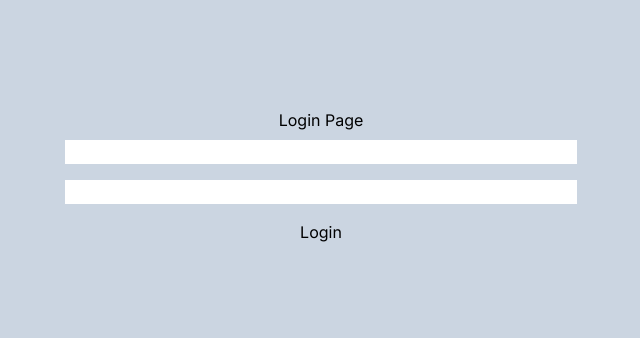
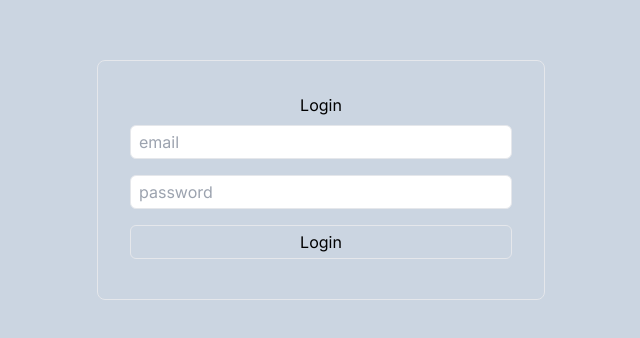
Before and after one commit to Buzzr-Org/buzzr-frontend, a Next.js app: page / in a window 1280 px wide. Shown: the part 220-558 px from the top of the page, without its empty margins (319-959 px from the left). Built offline with nearby package versions, Linux system fonts and the light colour scheme.

Commit message:
ADD: login page and protected routes

```diff
--- a/package.json
+++ b/package.json
@@ -9,10 +9,12 @@
     "lint": "next lint"
   },
   "dependencies": {
+    "@chakra-ui/toast": "^7.0.2",
     "axios": "^1.6.2",
     "next": "14.0.2",
     "react": "^18",
     "react-dom": "^18",
+    "react-toastify": "^9.1.3",
     "zustand": "^4.4.6"
   },
   "devDependencies": {
--- /dev/null
+++ b/src/app/dashboard/page.tsx
@@ -0,0 +1,21 @@
+'use client'
+import React from 'react'
+import { useRouter } from 'next/navigation'
+
+const Page = () => {
+    const router = useRouter()
+
+    const user = JSON.parse(window.localStorage.getItem('user') || '{}');
+
+    if(!user.token) {
+        router.push('/')
+    }
+
+    return (
+        <div>
+            Dashboard Page
+        </div>
+    )
+}
+
+export default Page
--- a/src/app/page.tsx
+++ b/src/app/page.tsx
@@ -1,48 +1,93 @@
 'use client'
-// import { usePostsStore } from '@/store/Posts'
 import { useState } from 'react'
+import { useRouter } from 'next/navigation'
+import { ToastContainer, toast } from 'react-toastify';
+import 'react-toastify/dist/ReactToastify.css';
 import axios from 'axios'
 axios.defaults.baseURL = 'http://localhost:4000';
 
 
 export default function Home() {
 
-  const [email, setEmail] = useState('')
-  const [password, setPassword] = useState('')
+  const router = useRouter()
+
+  const User = JSON.parse(window.localStorage.getItem('user') || '{}');
+
+  if(User.token) {
+    router.push('/dashboard')
+  }
+
+  const [formData, setFormData] = useState({
+    email: '',
+    password: '',
+  })
 
   const handleSubmit = async (e: React.FormEvent) => {
+
     e.preventDefault()
+    const { email, password } = formData
+    console.log(formData)
 
-    console.log(email, password)
     try{
       const res = await axios.post('/api/login', {
         email,
         password,
       });
+
       console.log(res.data);
+      const user = res.data.data.user;
+      window.localStorage.setItem('user', JSON.stringify({
+        name: user.name,
+        email: user.email,
+        token: res.data.data.token
+      }));
+      toast.success(`Login successful`, {
+        position: "top-center",
+        autoClose: 3000,
+        hideProgressBar: false,
+        closeOnClick: true,
+        pauseOnHover: true,
+        draggable: true,
+      });
+      router.push('/dashboard');
     } catch (err: any) {
       console.log(err.response.data);
+      toast.error(`${err.response.data.message}`, {
+        position: "top-center",
+        autoClose: 3000,
+        hideProgressBar: false,
+        closeOnClick: true,
+        pauseOnHover: true,
+        draggable: true,
+        progress: undefined,
+      });
+      // alert(err.response.data.message || "Something went wrong")
     }
   }
 
   return (
     <div className="bg-slate-300 h-[100vh] flex flex-col justify-center items-center">
-      Login Page
-      <form className="flex flex-col w-[40%] [&>*]:my-2" onSubmit={handleSubmit}>
+      <form className="flex flex-col w-[35%] [&>*]:my-2 items-center p-[2rem] border rounded-lg" onSubmit={handleSubmit}>
+        Login
         <input
+          className='w-full py-1 px-2 border rounded-md'
           type="text"
           name="email"
-          value={email}
-          onChange={(e) => setEmail(e.target.value)}
+          placeholder='email'
+          value={formData.email}
+          onChange={(e) => setFormData({...formData,email:e.target.value})}
         />
         <input
+          className='w-full py-1 px-2 border rounded-md'
           type="password"
           name="password"
-          value={password}
-          onChange={(e) => setPassword(e.target.value)}
+          placeholder='password'
+          value={formData.password}
+          onChange={(e) => setFormData({...formData,password:e.target.value})}
         />
-        <button type="submit">Login</button>
+        <button className='py-1 w-full border rounded-md' type="submit">Login</button>
       </form>
+      <ToastContainer />
     </div>
   )
 }
```
Also changed, not shown: src/store/Auth.tsx (added, +24 -0 lines), 1 other file (tests, documents, lock files or other folders).
